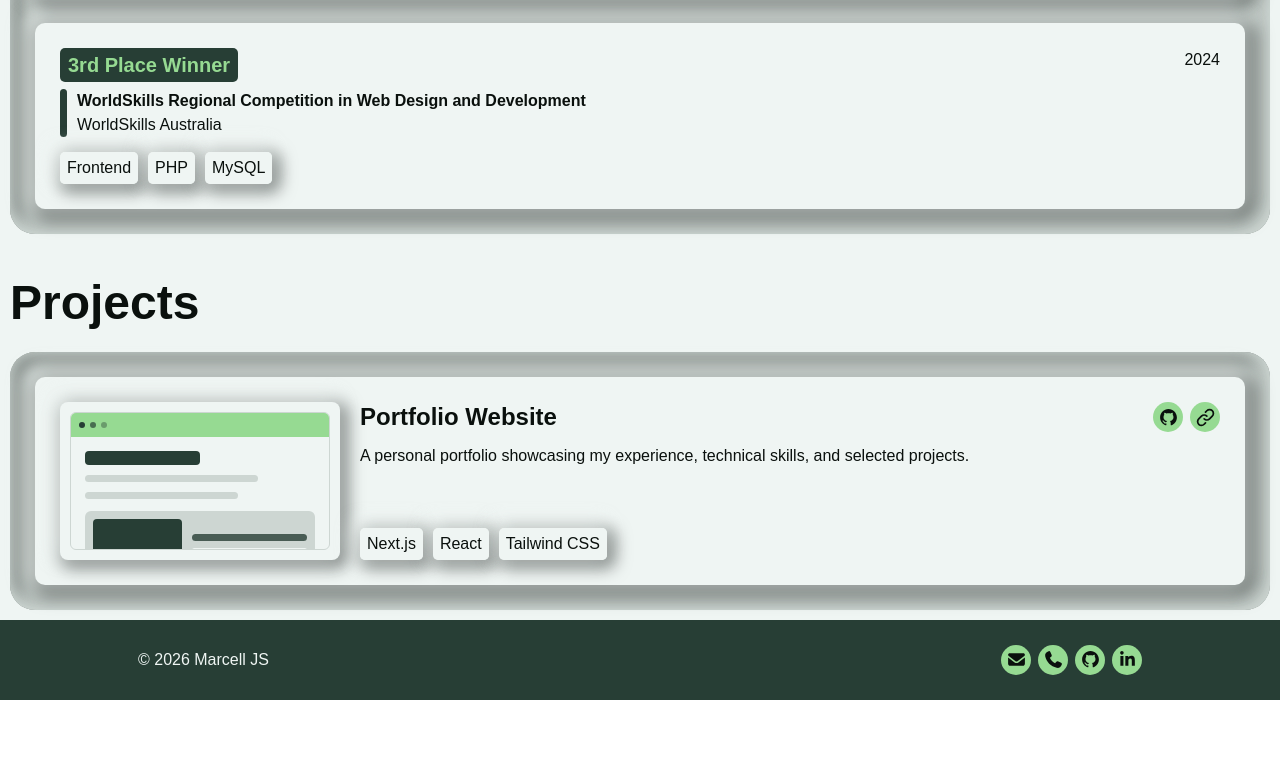
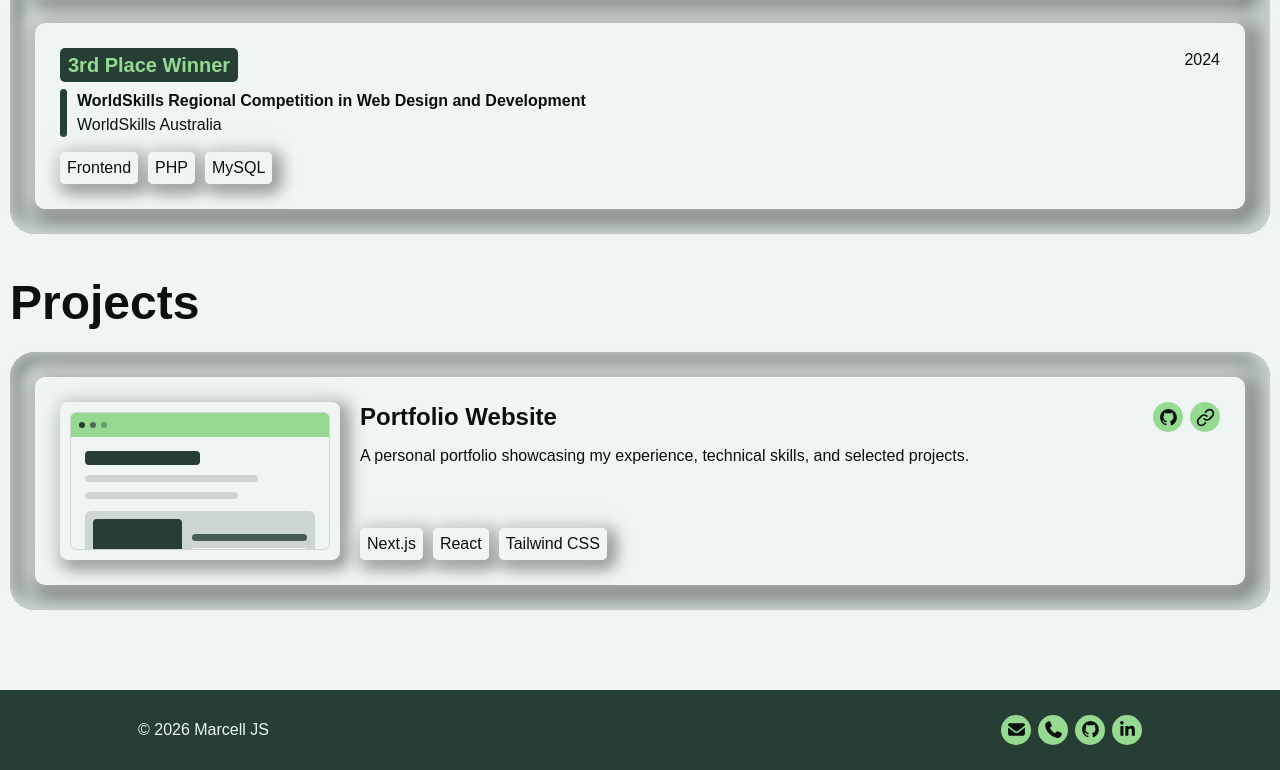
Before and after one commit to Marcell-J-Sugianto/portfolio, a Next.js app: page / in a window 1280 px wide. Shown: the part 1825-2595 px from the top of the page. Before the commit the page ends 2525 px from the top, so only its background shows below. Built offline with nearby package versions, Linux system fonts and the light colour scheme.

Commit message:
feat: added a background color to make the overscrolling color the same as the header and footer

```diff
--- a/src/components/Footer.tsx
+++ b/src/components/Footer.tsx
@@ -10,7 +10,7 @@ const Footer = () => {
     const year = new Date().getFullYear();
 
     return (
-        <footer className="w-full bg-(--primary) text-(--text-2)">
+        <footer className="w-full bg-(--primary) text-(--text-2) mt-[70px]">
             <div className={cn(
                 "mx-auto flex w-full max-w-[1024px] flex-col items-center gap-[15px]",
                 "px-[10px] py-[25px] text-center sm:flex-row sm:justify-between sm:text-left"
--- a/src/styles/globals.css
+++ b/src/styles/globals.css
@@ -3,6 +3,7 @@
 /* Anchor navigation should glide between the portfolio sections. */
 html {
   scroll-behavior: smooth;
+  background-color: var(--primary);
 }
 
 :root {
```
